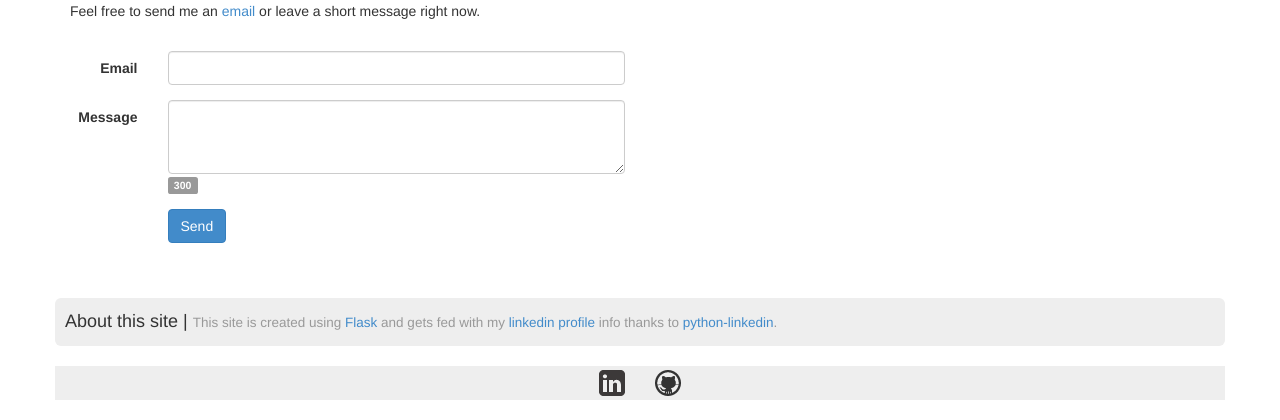
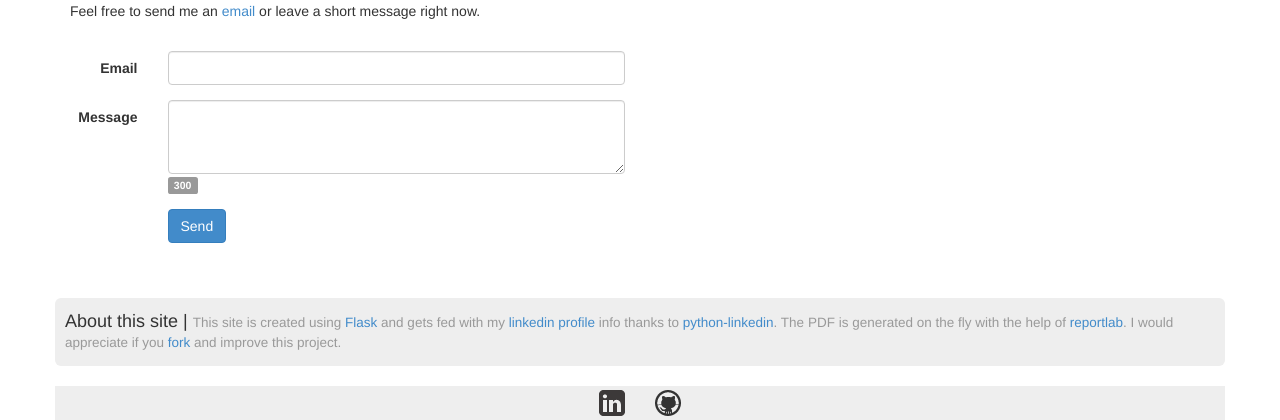
Before and after one commit to ikudriavtsev/personal, a Flask app: template templates/index.html in a window 1280 px wide. Shown: the part 879-1299 px from the top of the page. Run offline with Flask 2, Linux system fonts and the light colour scheme; the template is opened without the code that fills it: most values are stand-ins (such as "Sample title", 1, 10 or a date in 2020); form fields are guessed from the names that the template uses; parts of the project's set-up code (start-up, migrations or seed data) failed here and were passed over; some libraries are stand-ins or nearby versions.

Commit message:
adding more info to `About this site` section.

```diff
--- a/templates/index.html
+++ b/templates/index.html
@@ -149,7 +149,7 @@
 		</div>
 		<div id="footer" class="container">
 			<div class="about row">
-				<h4>About this site | <small>This site is created using <a href="http://flask.pocoo.org/">Flask</a> and gets fed with my <a href="{{ config['LINKEDIN_PUBLIC_PROFILE_URL'] }}">linkedin profile</a> info thanks to <a href="https://github.com/ozgur/python-linkedin">python-linkedin</a>.</small></h4>
+				<h4>About this site | <small>This site is created using <a href="http://flask.pocoo.org/">Flask</a> and gets fed with my <a href="{{ config['LINKEDIN_PUBLIC_PROFILE_URL'] }}">linkedin profile</a> info thanks to <a href="https://github.com/ozgur/python-linkedin">python-linkedin</a>. The PDF is generated on the fly with the help of <a href="https://bitbucket.org/rptlab/reportlab">reportlab</a>. I would appreciate if you <a href="https://github.com/ikudriavtsev/personal">fork</a> and improve this project.</small></h4>
 			</div>
 			<div class="row">
 				<div class="row">
```
